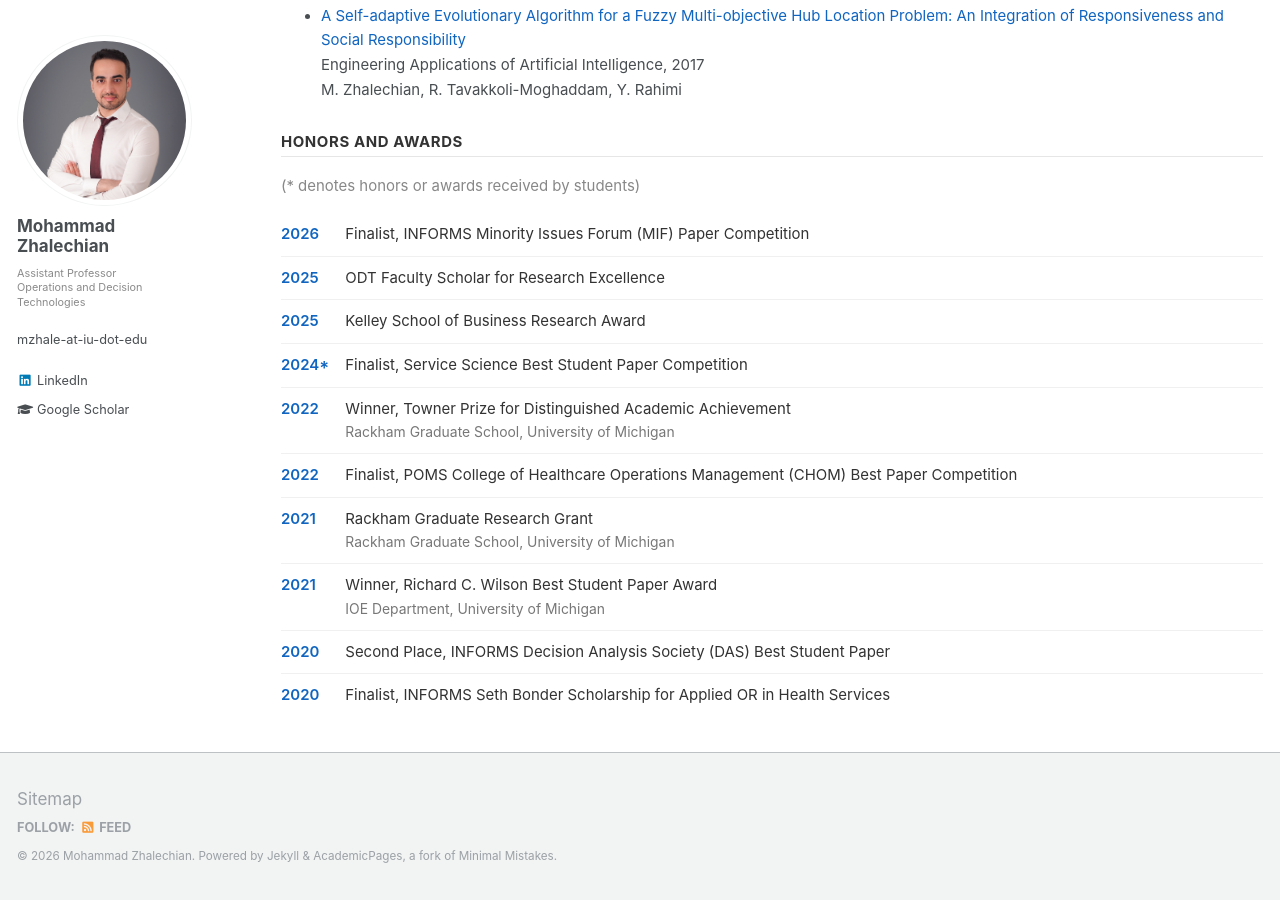
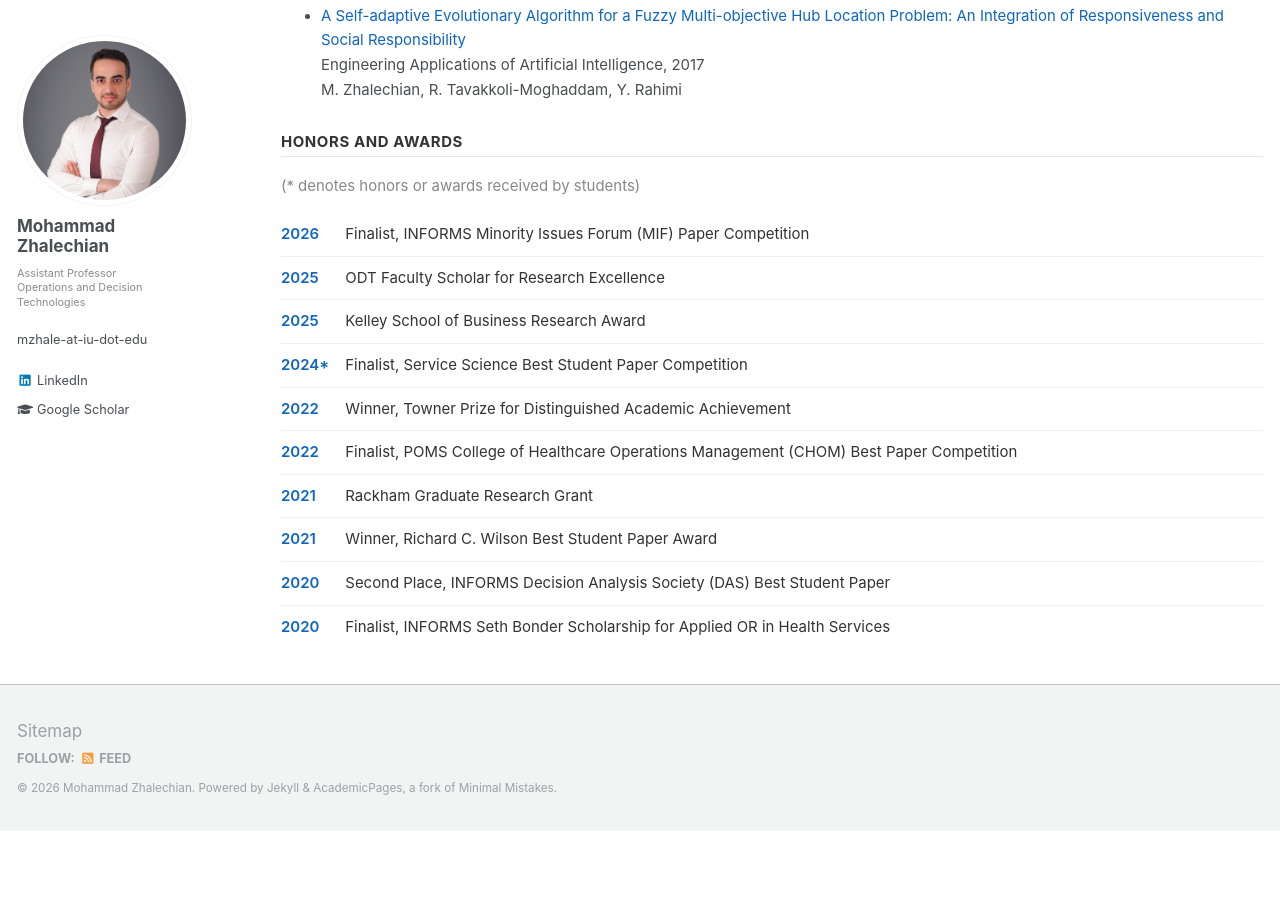
Before and after one commit to mzhalechian/mzhalechian.github.io, a Jekyll site: the page built from _pages/research.md, in a window 1280 px wide and 900 px high, scrolled down 2290 px. Built offline with Jekyll 4.4.1, drawn with Linux system fonts in a browser that asks for light colours; after the commit the page ends 3121 px from its top, so only the background shows below that.

Commit message:
Research page: drop institution sub-lines from Honors and Awards
Co-Authored-By: Claude Opus 5 (1M context) <noreply@anthropic.com>

```diff
--- a/_pages/research.md
+++ b/_pages/research.md
@@ -141,9 +141,9 @@ ___
 <div class="rec"><div class="yr">2025</div><div class="rb">ODT Faculty Scholar for Research Excellence</div></div>
 <div class="rec"><div class="yr">2025</div><div class="rb">Kelley School of Business Research Award</div></div>
 <div class="rec"><div class="yr">2024*</div><div class="rb">Finalist, Service Science Best Student Paper Competition</div></div>
-<div class="rec"><div class="yr">2022</div><div class="rb">Winner, Towner Prize for Distinguished Academic Achievement<span>Rackham Graduate School, University of Michigan</span></div></div>
+<div class="rec"><div class="yr">2022</div><div class="rb">Winner, Towner Prize for Distinguished Academic Achievement</div></div>
 <div class="rec"><div class="yr">2022</div><div class="rb">Finalist, POMS College of Healthcare Operations Management (CHOM) Best Paper Competition</div></div>
-<div class="rec"><div class="yr">2021</div><div class="rb">Rackham Graduate Research Grant<span>Rackham Graduate School, University of Michigan</span></div></div>
-<div class="rec"><div class="yr">2021</div><div class="rb">Winner, Richard C. Wilson Best Student Paper Award<span>IOE Department, University of Michigan</span></div></div>
+<div class="rec"><div class="yr">2021</div><div class="rb">Rackham Graduate Research Grant</div></div>
+<div class="rec"><div class="yr">2021</div><div class="rb">Winner, Richard C. Wilson Best Student Paper Award</div></div>
 <div class="rec"><div class="yr">2020</div><div class="rb">Second Place, INFORMS Decision Analysis Society (DAS) Best Student Paper</div></div>
 <div class="rec"><div class="yr">2020</div><div class="rb">Finalist, INFORMS Seth Bonder Scholarship for Applied OR in Health Services</div></div>
```
